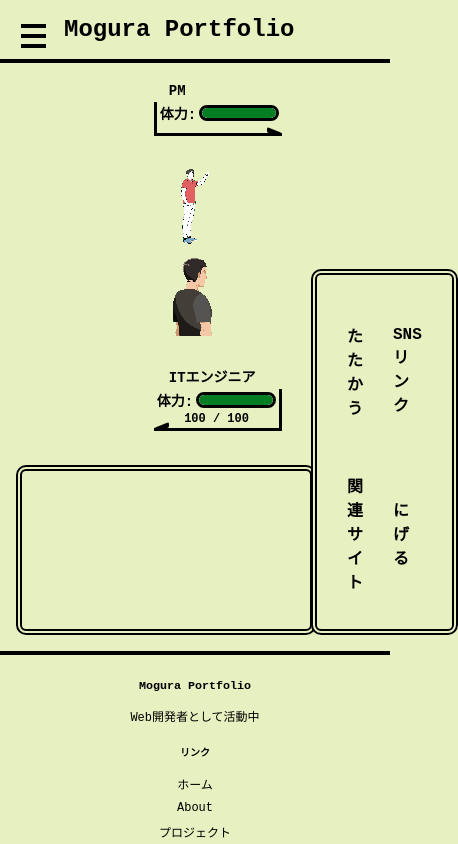
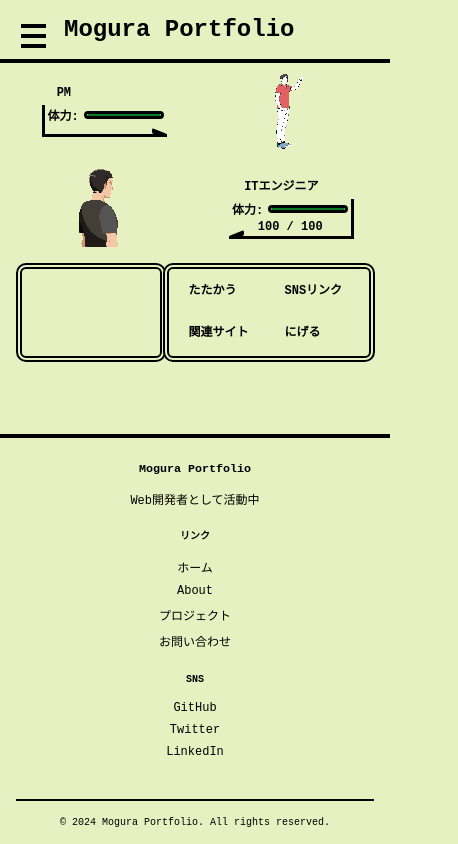
Before and after one commit to haruki0w/my-portfolio, a React (Vite) app: page / in a window 390 px wide. Shown: the top 844 px of the page, 458 px wide, since content can reach past the window. Built offline with nearby package versions, Linux system fonts and the light colour scheme; a web font is replaced by a local one.

Commit message:
feat: レスポンシブに対応修正

```diff
--- a/src/components/MainVisual/MainVisual.css
+++ b/src/components/MainVisual/MainVisual.css
@@ -89,7 +89,7 @@
 }
 
 .player-character {
-  background-color: #ffffff;
+  background-color: #e7f0c0;
 }
 
 /* キャラクター写真のスタイリング */
@@ -101,7 +101,7 @@
 }
 
 .enemy-character {
-  background-color: #ffffff;
+  background-color: #e7f0c0;
 }
 
 /* ドット絵風キャラクター */
@@ -346,14 +346,16 @@
   background-color: #e7f0c0;
   overflow: visible;
   position: relative;
+  flex-wrap: nowrap;
+  min-width: 600px;
 }
 
 /* 技使用メッセージオーバーレイ */
 .skill-message-overlay {
   position: absolute;
-  top: 20;
+  top: 7%;
   width: 96%;
-  height: 85%;
+  height: 86%;
   background-color: #e7f0c0;
   border-bottom: 6px double #000000;
   border-top: 6px double #000000;
@@ -386,7 +388,7 @@
   border-left: 6px double #000000;
   border-right: 6px double #000000;
   border-radius: 10px;
-  padding: 30px 20px 20px 80px;
+  padding: 30px 15px 20px 60px;
   background-color: #e7f0c0;
   position: relative;
   z-index: 5;
@@ -477,18 +479,21 @@
 }
 
 .command-area-right {
-  flex: 1;
+  flex: 1 1 auto;
+  height: 100%;
   display: flex;
   align-items: flex-end;
   justify-content: center;
   border: 6px double #000000;
-  border-radius: 0;
+  border-radius: 10px;
   padding: 20px;
   margin: 0px 0px 0px -5px;
   background-color: #e7f0c0;
-  border-radius: 10px;
   z-index: 10;
   position: relative;
+  min-height: 120px;
+  min-width: 300px;
+  flex-shrink: 0;
 }
 
 .command-buttons {
@@ -845,79 +850,172 @@
   box-shadow: 0 2px 4px rgba(0, 0, 0, 0.2);
 }
 
-/* レスポンシブ対応 */
+/* レスポンシブ対応 - 768px以下でもデスクトップ版と同じレイアウトを維持 */
 @media (max-width: 768px) {
-  .battle-area {
-    grid-template-columns: 1fr;
-    grid-template-rows: auto auto auto auto;
-    gap: 10px;
-    grid-template-areas:
-      "enemy-hp"
-      "enemy-character"
-      "player-character"
-      "player-hp";
+  /* main-visualを中央配置 */
+  .main-visual {
+    align-items: center;
+    justify-content: center;
   }
 
+  /* バトルエリアの横幅を375pxに固定し、要素を中央配置 */
+  .battle-area {
+    width: 375px;
+    max-width: 375px;
+    margin: 0 auto;
+    justify-items: center;
+    align-items: center;
+  }
+
+  /* SP表示での各エリアのサイズ調整 */
+  .enemy-hp-area,
+  .player-hp-area {
+    padding: 8px;
+    display: flex;
+    flex-direction: column;
+    align-items: flex-start;
+    justify-content: center;
+  }
+
+  .enemy-character-area,
+  .player-character-area {
+    padding: 8px;
+    display: flex;
+    align-items: center;
+    justify-content: center;
+  }
+
+  /* キャラクター画像のサイズ調整 */
   .character-box {
     width: 80px;
     height: 80px;
   }
 
+  .character-photo {
+    width: 80px;
+    height: 80px;
+  }
+
+  /* HPバーのサイズ調整 */
   .hp-bar {
     width: 80px;
+    height: 8px;
   }
 
-  .message-area {
-    position: relative;
-    bottom: auto;
-    left: auto;
-    transform: none;
-    width: 90%;
-    margin: 20px auto;
+  .hp-container {
+    gap: 5px;
   }
 
-  .command-buttons {
-    flex-direction: column;
-    gap: 10px;
-    max-width: 100%;
-    margin-left: 0;
+  .hp-label {
+    font-size: 12px;
   }
 
-  .sns-links {
-    grid-template-columns: 1fr;
-    gap: 15px;
+  .hp-text {
+    font-size: 12px;
   }
 
-  .sns-popup {
-    width: 95%;
-    margin: 10px;
+  .character-name {
+    font-size: 12px;
+    margin-bottom: 5px;
+    text-align: left;
+    align-self: flex-start;
   }
 
-  .sns-popup-header {
-    padding: 15px 20px;
+  /* メッセージエリアの設定も維持 */
+  /* .message-area の設定はデフォルトのままにして変更しない */
+
+  /* コマンドエリアのレスポンシブ調整 */
+  .command-area {
+    min-width: 375px;
+    max-width: 375px;
+    flex-wrap: nowrap;
+    padding: 0.5rem;
+    margin: 0 auto;
+    height: 115px;
   }
 
-  .sns-popup-content {
-    padding: 20px;
+  .command-area-left {
+    flex: 0 0 100px;
+    width: 150px;
+    min-width: 150px;
+    max-width: 150px;
+    padding: 15px 5px 10px 20px;
+    font-size: 12px;
   }
 
-  .related-links {
-    grid-template-columns: 1fr;
-    gap: 15px;
+  /* 技選択メニューが表示されていない時のみ高さを100%に */
+  .command-area-left:not(.with-right-border) {
+    height: 100%;
   }
 
+  .command-area-right {
+    flex: 1 1 auto;
+    height: 100%;
+    margin: 0px 0px 0px -3px;
+    padding: 8px;
+    min-height: 80px;
+    min-width: 200px;
+    flex-shrink: 1;
+  }
+
+  /* SP表示でのコマンドボタンのフォントサイズ調整 */
+  .command-btn {
+    font-size: 12px;
+    padding: 8px 12px;
+  }
+
+  /* SP表示での技選択ボタンのフォントサイズ調整 */
+  .skill-btn {
+    font-size: 12px;
+    padding: 4px 6px;
+    width: 100%;
+    box-sizing: border-box;
+  }
+
+  /* SP表示での技選択メニューの調整 */
+  .skills-menu {
+    width: 100%;
+    overflow: hidden;
+  }
+
+  .skills-list {
+    width: 100%;
+    gap: 4px;
+  }
+
+  /* SP表示でのスキルメッセージテキストのサイズ調整 */
+  .skill-message-text {
+    font-size: 14px;
+  }
+
+  /* SP表示でのポップアップヘッダーのフォントサイズ調整 */
+  .sns-popup-header h2,
+  .related-popup-header h2 {
+    font-size: 18px;
+  }
+
+  /* コマンドボタンも2x2グリッドレイアウトを維持 */
+  /* .command-buttons の設定はデフォルトのままにして変更しない */
+
+  /* ポップアップのサイズのみ調整 */
+  .sns-popup,
   .related-popup {
     width: 95%;
     margin: 10px;
   }
 
+  .sns-popup-header,
   .related-popup-header {
     padding: 15px 20px;
   }
 
+  .sns-popup-content,
   .related-popup-content {
     padding: 20px;
   }
+
+  /* SNSと関連サイトのリンクも2x2グリッドを維持 */
+  /* .sns-links と .related-links の設定はデフォルトのままにして変更しない */
 
   .escape-message-popup {
     width: 95%;
--- a/src/components/MainVisual/MainVisual.tsx
+++ b/src/components/MainVisual/MainVisual.tsx
@@ -278,22 +278,22 @@ const MainVisual: React.FC<MainVisualProps> = ({
               {showFinalSuccessMessage
                 ? "プロジェクト大成功！"
                 : showSuccessMessage
-                ? "PM：「なに...！全ての開発が終わっているだと...！」"
+                ? "PM「なに...！全ての開発が終わっているだと...！」"
                 : showGameOverMessage
                 ? "プロジェクト失敗。退場となりました。"
                 : showFourthMessage
                 ? "精神と共に体力が削られた"
                 : showThirdMessage
                 ? selectedSkill === "リリースする"
-                  ? "PM：勝手にリリースしないでください。"
+                  ? "PM「勝手にリリースしないでください。」"
                   : selectedSkill === "残業する"
-                  ? "PM：「勝手に残業しないでください。」"
-                  : "PM：「何をしているのですか？進捗が遅れています。」"
+                  ? "PM「勝手に残業しないでください。」"
+                  : "PM「何をしているのですか？進捗が遅れています。」"
                 : showSecondMessage
                 ? selectedSkill === "リリースする"
-                  ? "ITエンジニア：「これでバグ解消さ...」"
+                  ? "ITエンジニア「これでバグ解消さ...」"
                   : selectedSkill === "残業する"
-                  ? "ITエンジニア：「うおおおおお！！！タタタターーーーン！！！（Enter）」"
+                  ? "ITエンジニア「うおおおおお！！！タタタターーーーン！！！（Enter）」"
                   : "しかし何も起こらなかった。"
                 : `${userName}は${selectedSkill}を使った！`}
             </p>
@@ -496,7 +496,7 @@ const MainVisual: React.FC<MainVisualProps> = ({
               <p className="escape-message-text">
                 {escapeClickCount === 1
                   ? "天の声：「このプロジェクトからにげるのか。もう一度よく考えろ」"
-                  : "社員：「新しいプロジェクトに参画してもらいますぅ～」"}
+                  : "社員：「新しいプロジェクトに参画してもらいます(^_-)-☆」"}
               </p>
               <button
                 className="escape-message-close"
```
